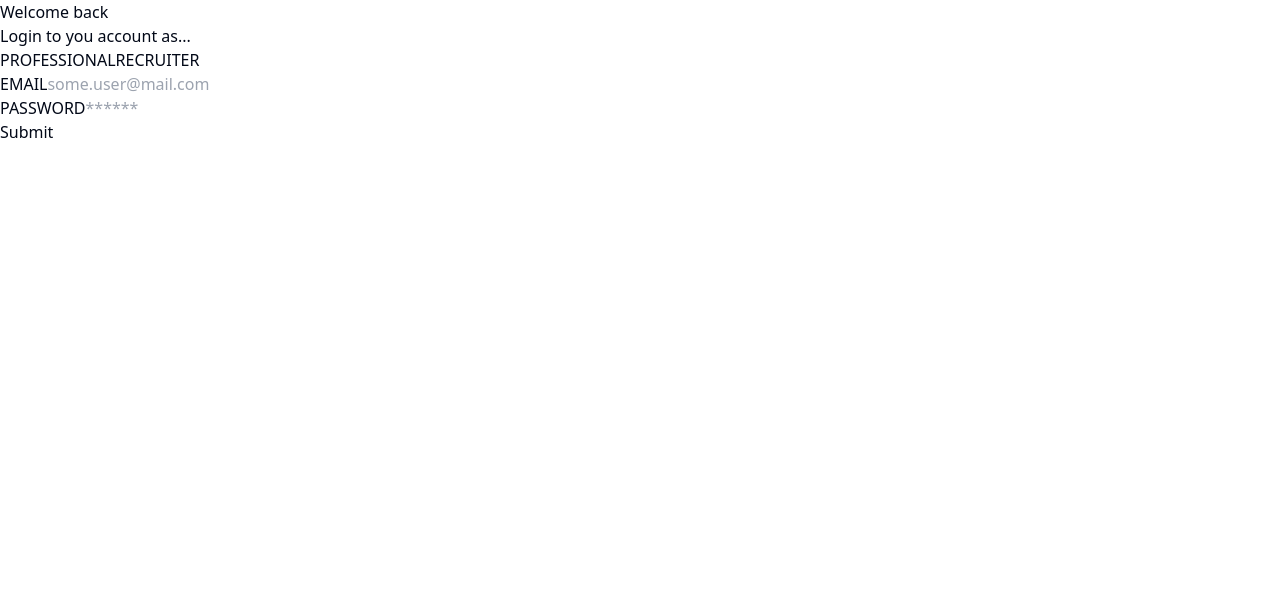
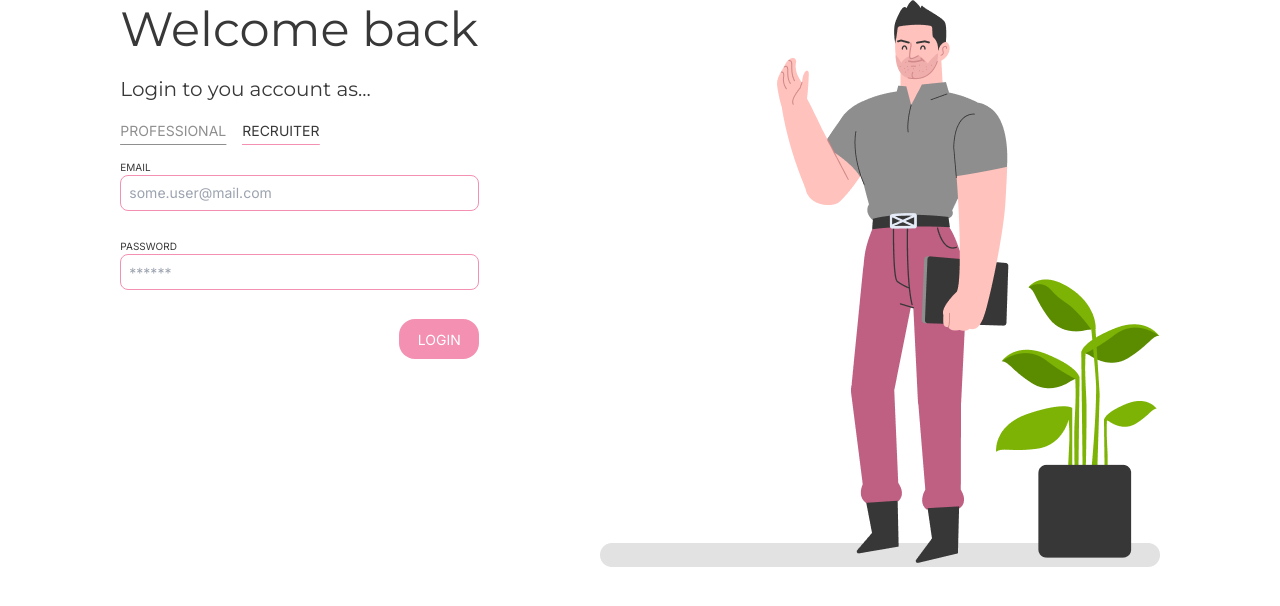
Before and after one commit to kkantaaa/get-that-job-2J3K, a React (Vite) app in the folder client/: page /recruiter/login in a window 1280 px wide. Shown: the top 606 px of the page. Built offline with nearby package versions, Linux system fonts and the light colour scheme.

Commit message:
feat: add style RecruiterLoginPage

```diff
--- a/client/src/components/RecruiterLoginForm.jsx
+++ b/client/src/components/RecruiterLoginForm.jsx
@@ -19,26 +19,37 @@ export default function RecruiterLoginForm() {
   };
 
   return (
-    <div className="login_box">
-      <div className="role">
-        <button value="professional">
+    <>
+      <div className="font-Inter flex flex-col justify-between text-left text-[12px] h-2/3">
+        <div className="text-[14px] text-LightGray w-fit ">
+          <button className="mr-4 underline decoration-LightGray underline-offset-8">
             <Link to="/user/login">PROFESSIONAL</Link>
           </button>
-        <button value="recuiter">
+
+          <button className="mr-4 underline text-DarkGray decoration-Pink underline-offset-8">
             <Link to="/recruiter/login">RECRUITER</Link>
           </button>
         </div>
-      <form onSubmit={handleSubmit(onSubmit)}>
-        <div className="email_input">
-          <label htmlFor="email">
+
+        <form
+          className="h-5/6 flex flex-col justify-between"
+          onSubmit={handleSubmit(onSubmit)}
+        >
+          <div className="flex flex-col ">
+            <label className="w-fit text-[10px]" htmlFor="email">
               EMAIL
+            </label>
             <Controller
               name="email"
               control={control}
               defaultValue=""
-              rules={{ required: "Email is required" }}
+              rules={{
+                required:
+                  "The email address you entered isn't connected to an account.",
+              }}
               render={({ field }) => (
                 <input
+                  className="h-[36px] rounded-[8px] text-[14px] pl-[8px] border-solid border-[1px] border-Pink bg-White"
                   id="email"
                   type="email"
                   placeholder="some.user@mail.com"
@@ -46,20 +57,22 @@ export default function RecruiterLoginForm() {
                 />
               )}
             />
-          </label>
             <span>{errors.email && errors.email.message}</span>
           </div>
-
-        <div className="password_input">
-          <label htmlFor="password">
+          <div className="flex flex-col">
+            <label className="w-fit text-[10px]" htmlFor="password">
               PASSWORD
+            </label>
             <Controller
               name="password"
               control={control}
               defaultValue=""
-              rules={{ required: "Password is required" }}
+              rules={{
+                required: "The password that you've entered is incorrect.",
+              }}
               render={({ field }) => (
                 <input
+                  className="h-[36px] rounded-[8px] text-[14px] pl-[8px] border-solid border-[1px] border-Pink bg-White"
                   id="password"
                   type="password"
                   placeholder="******"
@@ -67,12 +80,18 @@ export default function RecruiterLoginForm() {
                 />
               )}
             />
-          </label>
             <span>{errors.password && errors.password.message}</span>
           </div>
-
-        <input type="submit" />
+          <div className="text-right">
+            <button
+              className="w-[80px] h-[40px] px-[16px] py-[8px] bg-Pink rounded-[16px] text-[14px] text-White"
+              type="submit"
+            >
+              LOGIN
+            </button>
+          </div>
         </form>
       </div>
+    </>
   );
 }
--- a/client/src/pages/RecruiterLoginPage.jsx
+++ b/client/src/pages/RecruiterLoginPage.jsx
@@ -1,14 +1,19 @@
 import RecruiterLoginForm from "@/components/RecruiterLoginForm";
-
+import loginPhoto from "../images/login-page/loginphoto.png";
 function RecruiterLoginPage() {
   return (
-    <div className="loginPage">
-      <div className="login-container">
-        <div className="nav"></div>
-        <div className="loginForm">
-          <div className="greeting">Welcome back</div>
-          <div>Login to you account as...</div>
+    <div className="w-screen h-screen ">
+      <div className="nav"></div>
+
+      <div className="font-Montserrat text-DarkGray h-4/5 flex flex-row justify-evenly content-center">
+        <div className="flex flex-col h-[359px] w-[359px] justify-between">
+          <h3 className="text-Headline3 w-fit">Welcome back</h3>
+          <h6 className="text-Headline6 w-fit">Login to you account as...</h6>
           <RecruiterLoginForm />
+        </div>
+
+        <div className="w-[560px] h-[567px]">
+          <img src={loginPhoto} />
         </div>
       </div>
     </div>
```
Lines whose indentation alone changed are shown as unchanged.
